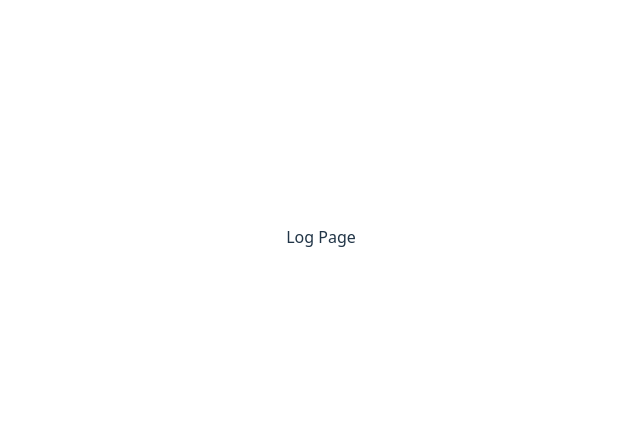
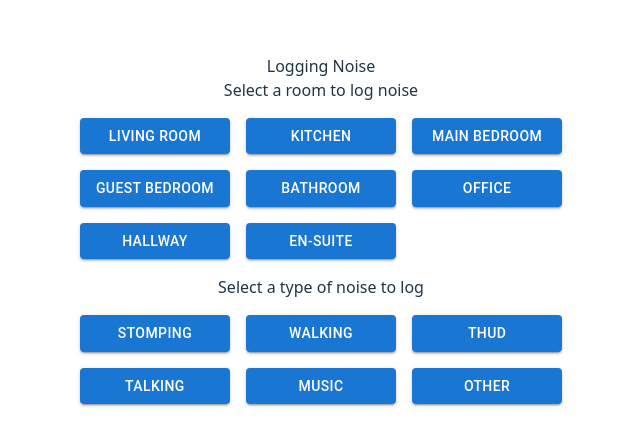
Before and after one commit to remihoeppe/noise_log, a React (Vite) app: page /log in a window 1280 px wide. Shown: the part 163-608 px from the top of the page, without its empty margins (319-959 px from the left). Built offline with nearby package versions, Linux system fonts and the light colour scheme.

Commit message:
Adding basic noise logging state

```diff
--- /dev/null
+++ b/src/components/buttons/RoomButton.tsx
@@ -0,0 +1,15 @@
+import Button from '@mui/material/Button';
+
+export default function RoomButton({
+    onClick,
+    children,
+}: {
+    onClick: () => void;
+    children: React.ReactNode;
+}) {
+    return (
+        <Button variant="contained" onClick={onClick}>
+            {children}
+        </Button>
+    );
+}
--- /dev/null
+++ b/src/data/noiseType.ts
@@ -0,0 +1,10 @@
+const NoiseType = {
+    STOMPING: 'Stomping',
+    WALKING: 'Walking',
+    THUD: 'Thud',
+    TALKING: 'Talking',
+    MUSIC: 'Music',
+    OTHER: 'Other',
+};
+
+export default NoiseType;
--- /dev/null
+++ b/src/data/room.ts
@@ -0,0 +1,36 @@
+const rooms = [
+    {
+        id: 1,
+        name: 'Living Room',
+    },
+    {
+        id: 2,
+        name: 'Kitchen',
+    },
+    {
+        id: 3,
+        name: 'Main Bedroom',
+    },
+    {
+        id: 4,
+        name: 'Guest Bedroom',
+    },
+    {
+        id: 5,
+        name: 'Bathroom',
+    },
+    {
+        id: 6,
+        name: 'Office',
+    },
+    {
+        id: 7,
+        name: 'Hallway',
+    },
+    {
+        id: 8,
+        name: 'En-suite',
+    },
+];
+
+export default rooms;
--- a/src/pages/Home.tsx
+++ b/src/pages/Home.tsx
@@ -1,5 +1,13 @@
+import RoomButton from '../components/buttons/RoomButton';
+
 const Home = () => {
-    return <div>Home</div>;
+    return (
+        <div>
+            <RoomButton onClick={() => console.log('clicked')}>
+                Living Room
+            </RoomButton>
+        </div>
+    );
 };
 
 export default Home;
--- a/src/pages/Log.tsx
+++ b/src/pages/Log.tsx
@@ -1,5 +1,52 @@
+import { useState } from 'react';
+import RoomButton from '../components/buttons/RoomButton';
+import roomsData from '../data/room';
+import NoiseType from '../data/noiseType';
+
 const Log = () => {
-    return <div>Log Page</div>;
+    const [selectedRoom, setSelectedRoom] = useState<string | null>(null);
+    const [noiseType, setNoiseType] = useState<string | null>(null);
+    const handleRoomClick = (room: string) => {
+        setSelectedRoom(room);
+        setNoiseType(null);
+    };
+    const handleNoiseTypeClick = (noiseType: string) => {
+        setNoiseType(noiseType);
+    };
+    return (
+        <>
+            <h2>Logging Noise</h2>
+            <p>Select a room to log noise</p>
+            {selectedRoom && <p>Selected room: {selectedRoom}</p>}
+            {!selectedRoom && (
+                <div className="grid grid-cols-3 gap-4 p-4">
+                    {roomsData.map((room) => (
+                        <RoomButton
+                            key={room.id}
+                            onClick={() => handleRoomClick(room.name)}>
+                            {room.name}
+                        </RoomButton>
+                    ))}
+                </div>
+            )}
+
+            <p>Select a type of noise to log</p>
+            {noiseType && <p>Selected noise type: {noiseType}</p>}
+            {!noiseType && (
+                <div className="grid grid-cols-3 gap-4 p-4">
+                    {Object.values(NoiseType).map((noiseType: string) => (
+                        <RoomButton
+                            key={noiseType as keyof typeof NoiseType}
+                            onClick={() =>
+                                handleNoiseTypeClick(noiseType as string)
+                            }>
+                            {noiseType}
+                        </RoomButton>
+                    ))}
+                </div>
+            )}
+        </>
+    );
 };
 
 export default Log;
```
